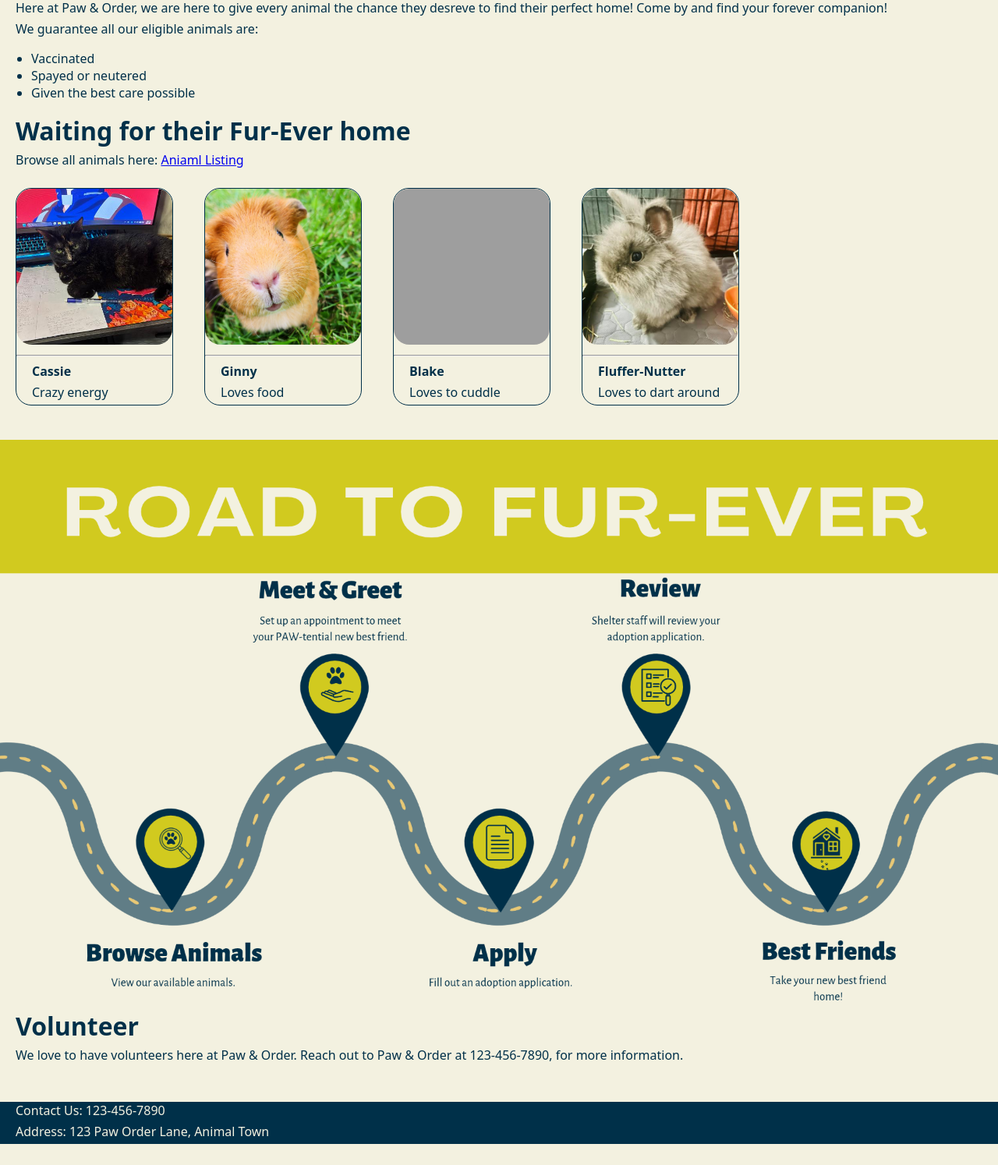
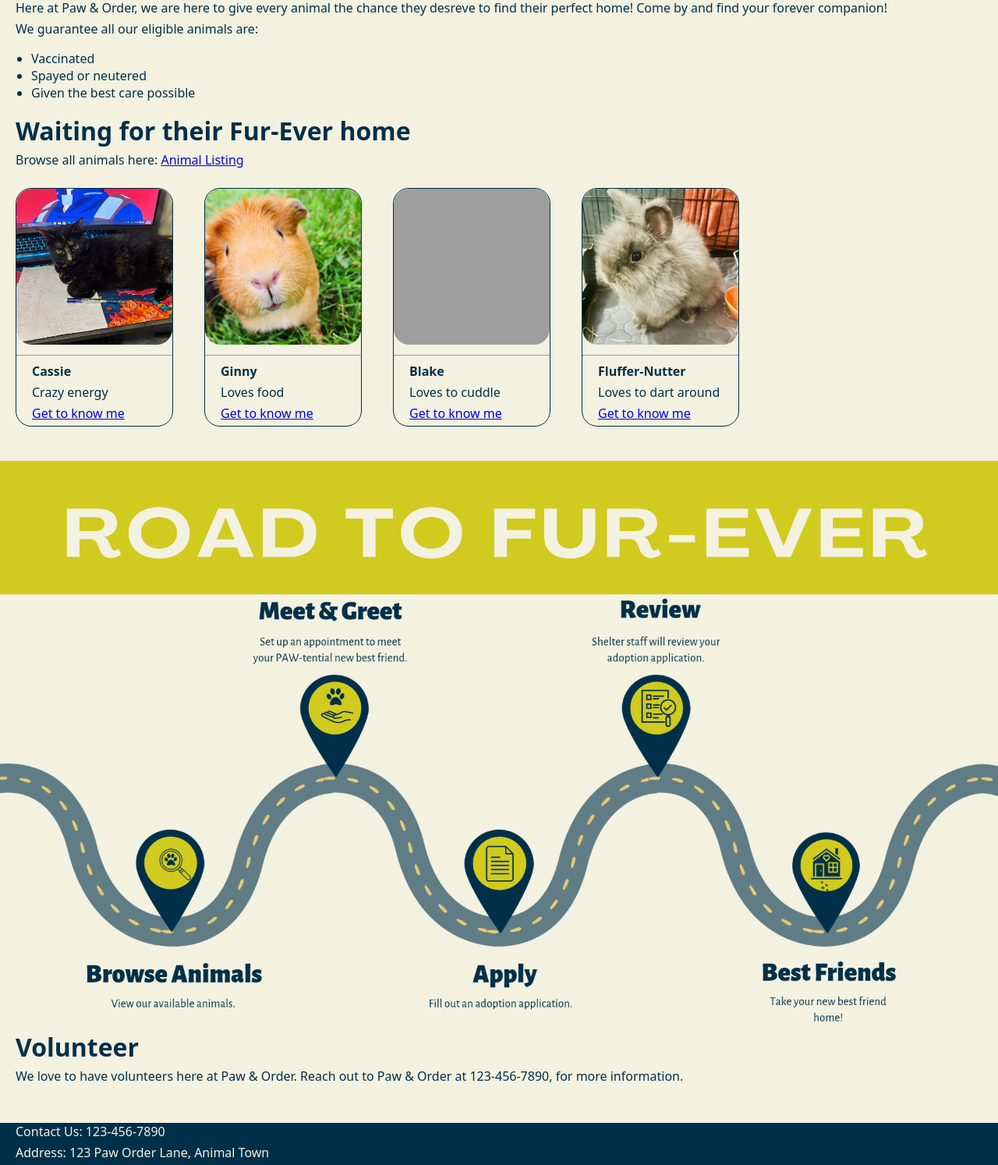
Before and after one commit to Tmonstah/animal-shelter-management-system, a Django app: page /home/ in a window 1280 px wide. Shown: the part 181-1675 px from the top of the page at 78% size. Before the commit the page ends 1648 px from the top, so only its background shows below. Run offline with Django 5.2, Linux system fonts and the light colour scheme; data comes from the database, SQL or seed files in the repository; grey boxes are pictures that could not be loaded.

Commit message:
corrected typo and added link to animal profile in homepage

```diff
--- a/templates/shelter_project/home.html
+++ b/templates/shelter_project/home.html
@@ -15,7 +15,7 @@
         </p>
 
         <h1>Waiting for their Fur-Ever home</h1>
-        <p>Browse all animals here: <a href="{% url 'animal_list' %}">Aniaml Listing</a></p>
+        <p>Browse all animals here: <a href="{% url 'animal_list' %}">Animal Listing</a></p>
         <div class="snap-container">
             {% for animal in animals %}
                 {% if animal.available == "available" and animal.image %}
@@ -24,6 +24,7 @@
                             <hr>
                             <p><strong>{{ animal.name }}</strong></p>
                             <p>{{ animal.personality_desc }}</p>
+                            <p><a href="{% url 'animal_detail' animal.id %}">Get to know me</a></p>
                     </section>
                 {% endif %}
             {% empty %}
```
